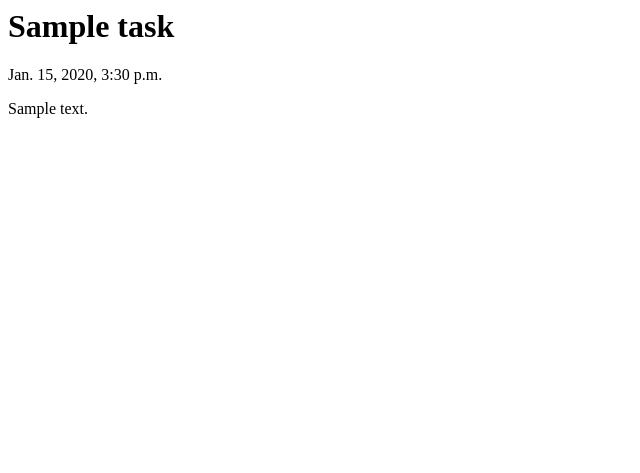
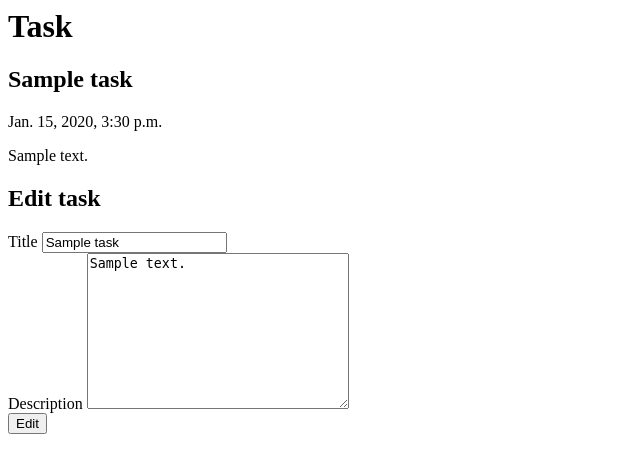
Before and after one commit to MidStein/tasks-management, a Django app: page /tasks/1/ in a window 1280 px wide. Shown: the top 473 px of the page, without its empty margins (0-640 px from the left). Run offline with Django 5.2, Linux system fonts and the light colour scheme; tables that the repository leaves empty hold one stand-in row (values such as "Sample post").

Commit message:
Add edit functionality for individual tasks

```diff
--- a/tasks_app/templates/tasks_app/details.html
+++ b/tasks_app/templates/tasks_app/details.html
@@ -1,5 +1,29 @@
-<h1>{{ task.title }}</h1>
+<h1>Task</h1>
+
+<h2>{{ task.title }}</h2>
 
 <div>{{ task.pub_time }}</div>
 
 <p>{{ task.description }}</p>
+
+<h2>Edit task</h2>
+
+<form action="{% url 'tasks_app:edit' task.id %}" method="post">
+  {% csrf_token %}
+  <div>
+    <label for="title">Title</label>
+    <input id="title" type="text" name="title" value="{{ task.title }}"/>
+  </div>
+
+  <div>
+    <label for="description">Description</label>
+    <textarea
+      id="description"
+      name="description"
+      cols="30"
+      rows="10"
+      >{{ task.description }}</textarea>
+  </div>
+
+  <input type="submit" value="Edit" />
+</form>
--- a/tasks_app/urls.py
+++ b/tasks_app/urls.py
@@ -6,5 +6,6 @@ app_name = "tasks_app"
 urlpatterns = [
     path("", views.index, name="index"),
     path("<int:id>/", views.details, name="details"),
-    path("create/", views.create, name="create")
+    path("create/", views.create, name="create"),
+    path("edit/<int:id>", views.edit, name="edit")
 ]
--- a/tasks_app/views.py
+++ b/tasks_app/views.py
@@ -1,8 +1,7 @@
-from datetime import datetime
-
 from django.http import HttpResponseRedirect
 from django.shortcuts import render
 from django.urls import reverse
+from django.utils import timezone
 
 from .models import Task
 
@@ -21,6 +20,14 @@ def details(request, id):
     return render(request, "tasks_app/details.html", context)
 
 def create(request):
-    task = Task(title=request.POST["title"], description=request.POST["description"], pub_time=datetime.now())
+    task = Task(title=request.POST["title"], description=request.POST["description"], pub_time=timezone.now())
     task.save()
     return HttpResponseRedirect(reverse("tasks_app:index"))
+
+def edit(request, id):
+    task = Task.objects.get(id=id)
+    task.title = request.POST["title"]
+    task.description = request.POST["description"]
+    task.pub_time = timezone.now()
+    task.save()
+    return HttpResponseRedirect(reverse("tasks_app:index"))
```
